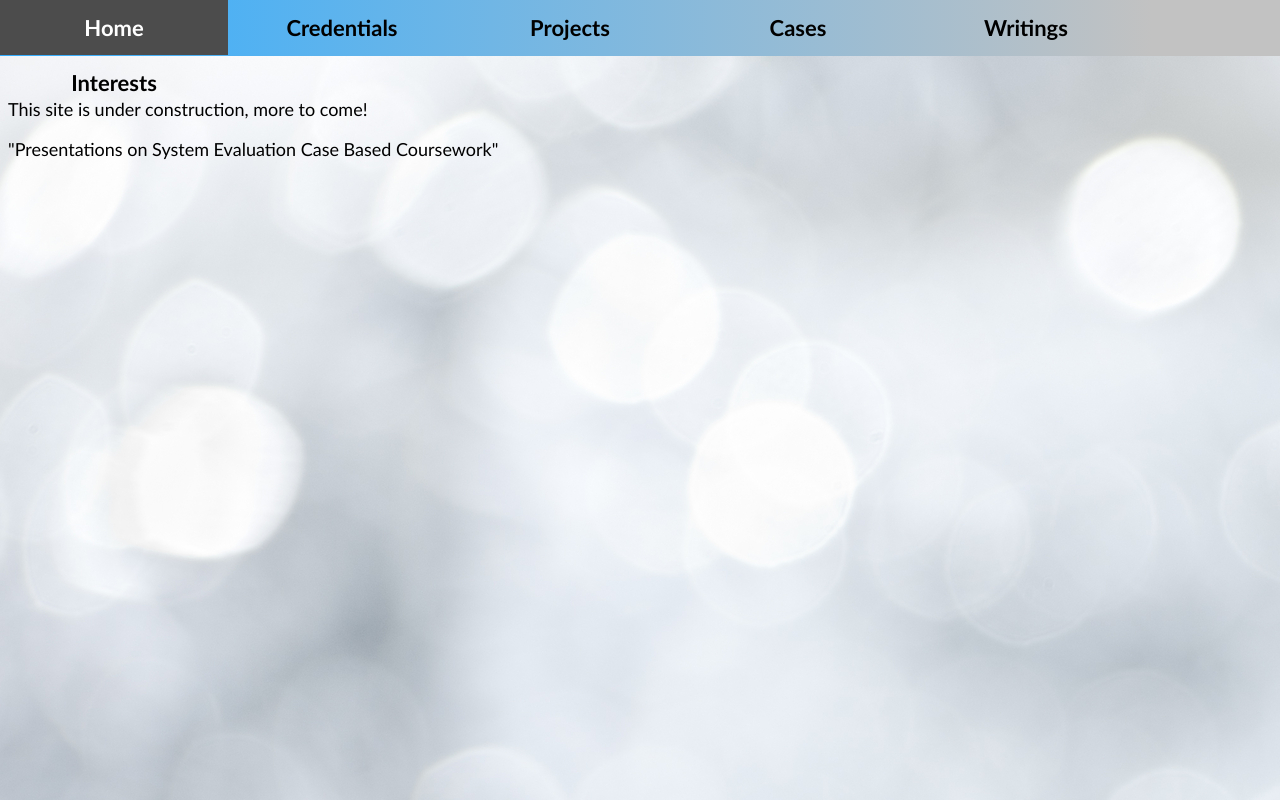
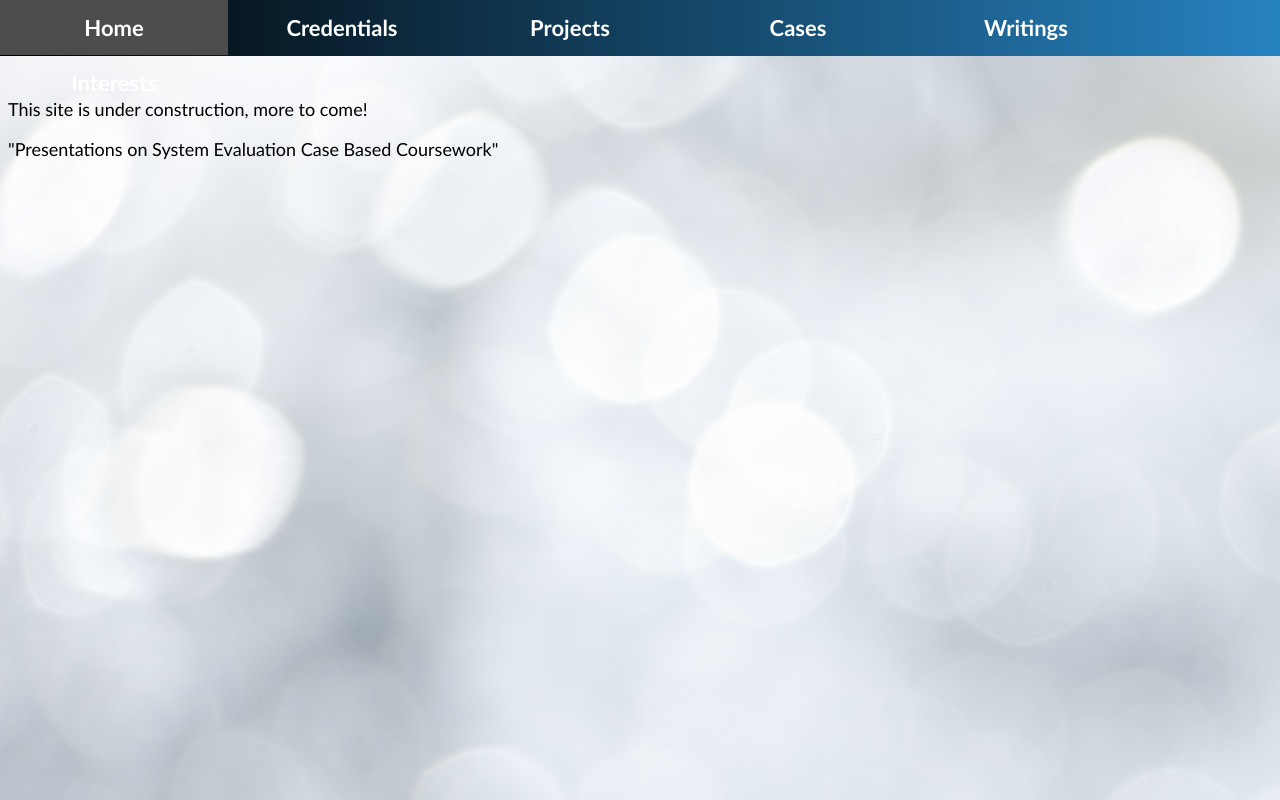
Before and after one commit to maxwellcraft/maxwellcraft, a website: page cases.html in a window 1280 px wide. Drawn offline with Linux system fonts and the light colour scheme.

Commit message:
adding gradient

```diff
--- a/mystyle.css
+++ b/mystyle.css
@@ -20,7 +20,7 @@ left:0;
 list-style: none;
 margin: 0 auto;
 padding: 0;
-background: linear-gradient(to right, #33ADFF, #C2C2C2 90%);
+background: linear-gradient(to right, #000000, #2E9CE6 120%);
 height:7%;
 font-family:"Trebuchet MS", Helvetica, sans-serif;
 }
@@ -37,7 +37,7 @@ font-family:"Trebuchet MS", Helvetica, sans-serif;
 	text-decoration: none;
 	font-weight: bold;
 	font-size:22px;
-	color: #000000;
+	color: #FFFFFF;
 
 }
 
```
